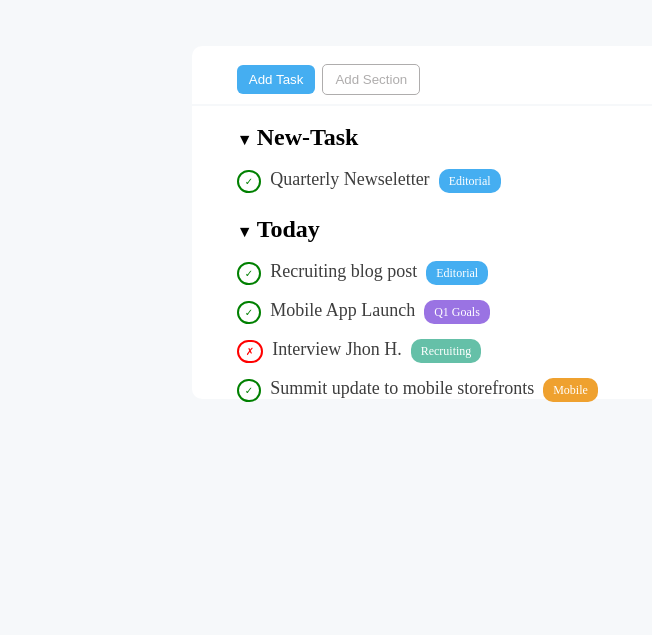
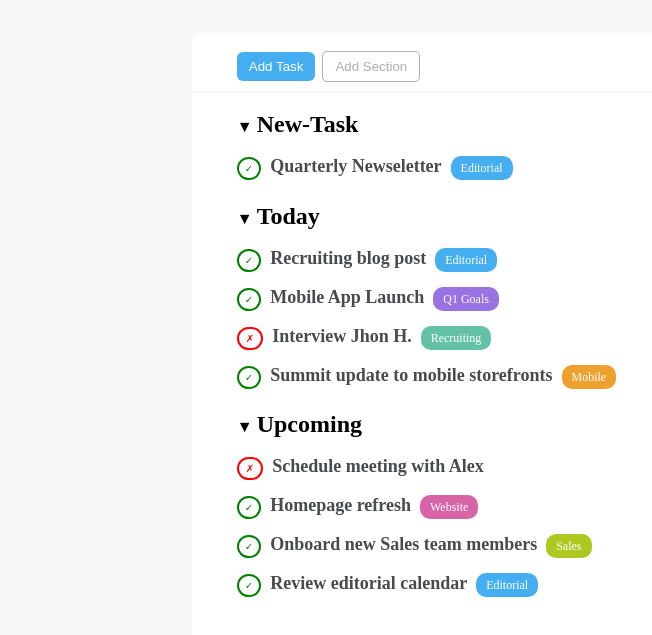
Before and after one commit to Giuseppe11S/html-css-toboolist, a plain HTML site: page index.html in a window 1280 px wide. Shown: the part 85-720 px from the top of the page, without its empty margins (0-652 px from the left). Drawn offline with Linux system fonts and the light colour scheme.

Commit message:
Sezione main completata

```diff
--- a/css/style.css
+++ b/css/style.css
@@ -32,8 +32,9 @@ body{
 }
 
 .container-main{
-  margin: 4% auto;
+  margin: 3% auto;
   width: 70%;
+  height: 650px;
   background-color: white;
   border-radius: 10px;
 }
@@ -100,10 +101,10 @@ body{
 
 /* preset del titolo delle task */
 .task-info-style{
-  font-weight: 500;
+  font-weight: 600;
   margin-left: 5px;
   font-size: 18px;
-  color: rgb(62, 62, 62);
+  color: rgb(73, 74, 76);
 }
 
 /* Preset dei label */
@@ -142,6 +143,6 @@ body{
 
 /* Styling Today parte delle task */
 
-.container-task-today{
+.container-task-today, .container-task-upcoming{
   margin-top: 3%;
 }
--- a/index.html
+++ b/index.html
@@ -60,8 +60,28 @@
             <span class="mobile-label label-set">Mobile</span>
           </div>
 
+          <div class="container-task-upcoming">
+            <span>&#9660; <span id="action-title">Upcoming</span></span>
+            <div class="container-new-task">
+              <span class="uncheck-mark">&#x2717;</span>
+              <span class="task-info-style">Schedule meeting with Alex</span>
+            </div>
+            <div class="container-new-task">
+              <span class="check-mark">&#x2713;</span>
+              <span class="task-info-style">Homepage refresh</span>
+              <span class="website-label label-set">Website</span>
+            </div>
+            <div class="container-new-task">
+              <span class="check-mark">&#x2713;</span>
+              <span class="task-info-style">Onboard new Sales team members</span>
+              <span class="sales-label label-set">Sales</span>
+            </div>
+            <div class="container-new-task">
+              <span class="check-mark">&#x2713;</span>
+              <span class="task-info-style">Review editorial calendar</span>
+              <span class="editorial-label label-set">Editorial</span>
+            </div>
         </div>
-
       </div>
   </div>
 </main>
```
